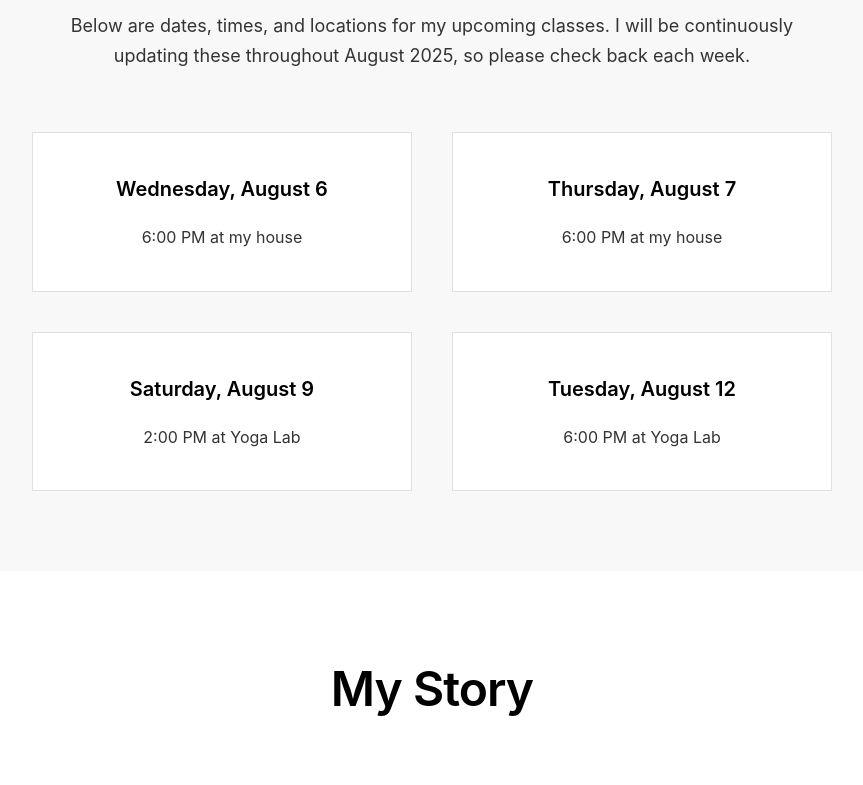
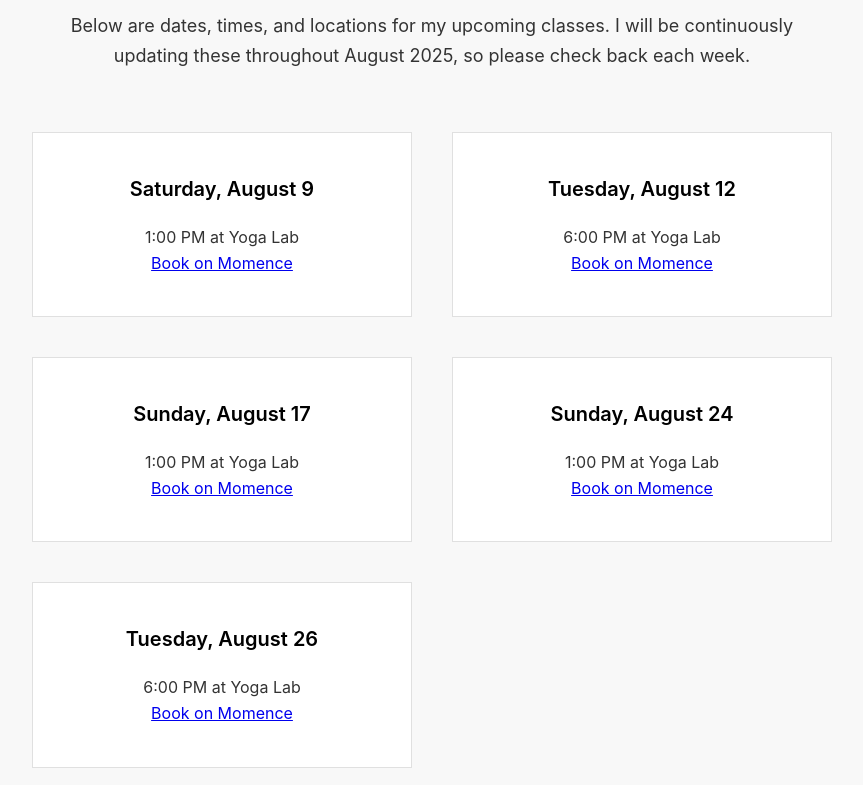
Before and after one commit to dkhundley/ytt-website, a website: page index.html in a window 1280 px wide. Shown: the part 2760-3545 px from the top of the page, without its empty margins (208-1071 px from the left). Drawn offline with Linux system fonts and the light colour scheme.

Commit message:
Refreshing schedule

```diff
--- a/index.html
+++ b/index.html
@@ -80,20 +80,29 @@
                 <p class="schedule-intro">Below are dates, times, and locations for my upcoming classes. I will be continuously updating these throughout August 2025, so please check back each week.</p>
                 <div class="schedule-content">
                     <div class="schedule-item">
-                        <h3>Wednesday, August 6</h3>
-                        <p>6:00 PM at my house</p>
-                    </div>
-                    <div class="schedule-item">
-                        <h3>Thursday, August 7</h3>
-                        <p>6:00 PM at my house</p>
-                    </div>
-                    <div class="schedule-item">
                         <h3>Saturday, August 9</h3>
-                        <p>2:00 PM at Yoga Lab</p>
+                        <p>1:00 PM at Yoga Lab</p>
+                        <p><a href="https://momence.com/Yoga-Lab/David-Practice-Teach/120606461" target="_blank">Book on Momence</a></p>
                     </div>
                     <div class="schedule-item">
                         <h3>Tuesday, August 12</h3>
                         <p>6:00 PM at Yoga Lab</p>
+                        <p><a href="https://momence.com/Yoga-Lab/David-Practice-Teach/120606518" target="_blank">Book on Momence</a></p>
+                    </div>
+                    <div class="schedule-item">
+                        <h3>Sunday, August 17</h3>
+                        <p>1:00 PM at Yoga Lab</p>
+                        <p><a href="https://momence.com/Yoga-Lab/David-Practice-Teach/120622604" target="_blank">Book on Momence</a></p>
+                    </div>
+                    <div class="schedule-item">
+                        <h3>Sunday, August 24</h3>
+                        <p>1:00 PM at Yoga Lab</p>
+                        <p><a href="https://momence.com/Yoga-Lab/David-Practice-Teach/120622608" target="_blank">Book on Momence</a></p>
+                    </div>
+                    <div class="schedule-item">
+                        <h3>Tuesday, August 26</h3>
+                        <p>6:00 PM at Yoga Lab</p>
+                        <p><a href="https://momence.com/Yoga-Lab/David-Practice-Teach/120623599" target="_blank">Book on Momence</a></p>
                     </div>
                 </div>
             </div>
```
